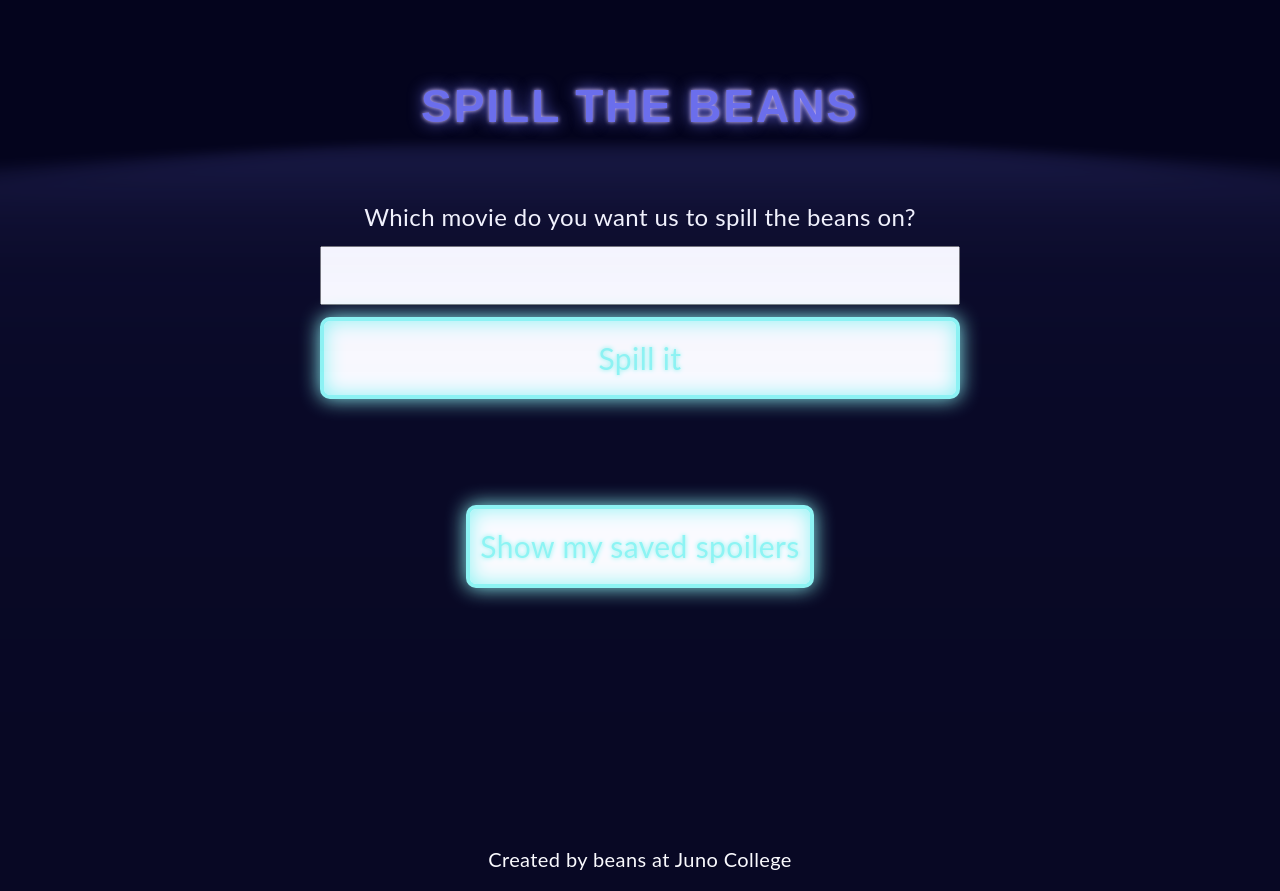
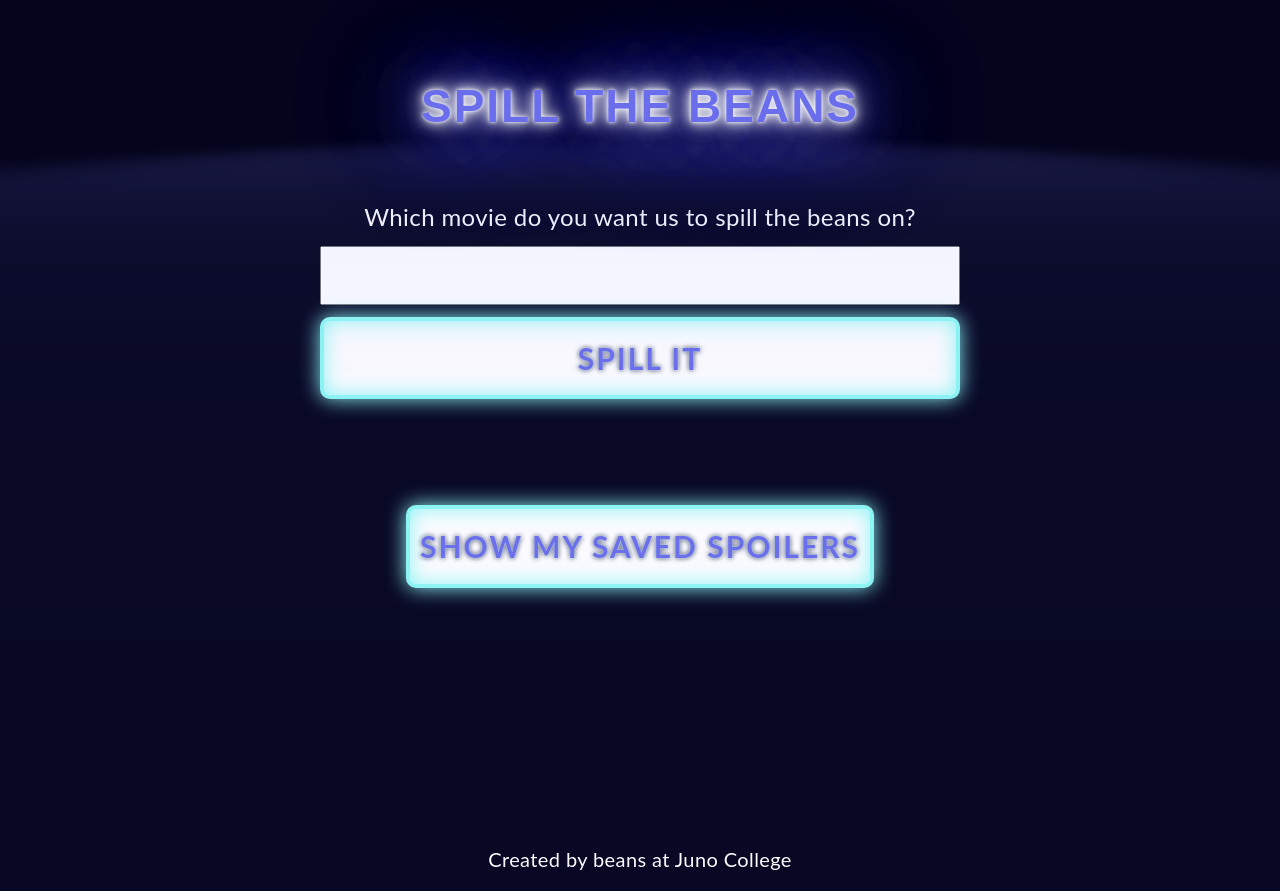
Before and after one commit to spill-the-beans/spill-the-beans, a React (Create React App) app: page / in a window 1280 px wide. Built offline with nearby package versions, Linux system fonts and the light colour scheme.

Commit message:
added flicker on h1

```diff
--- a/src/App.css
+++ b/src/App.css
@@ -27,9 +27,9 @@ h1 {
   text-transform: uppercase;
   letter-spacing: 0.1rem;
   margin: 4rem 0 3rem;
-  text-shadow: 0 0 0.2rem rgb(214, 193, 255), 0 0 0.8rem #6b6eec;
+  text-shadow: 0 0 0.7rem rgb(162, 118, 250), 0 0 0.8rem #6b6eec;
   position: relative;
-  transition: flicker 1.5s infinite alternate;
+  animation: flicker 1.5s alternate infinite;
 }
 
 h1::before {
@@ -46,14 +46,14 @@ h1::before {
   transition: opacity 0.1s linear;
 }
 
-/* @keyframes flicker {
+@keyframes flicker {
 
-  0%, 18%, 22%, 25%, 53%, 57%, 100% {
+  0%, 22%, 36%, 38%, 53%, 57%, 63%, 79%, 100% {
       text-shadow:
       0 0 4px #fff,
       0 0 11px #fff,
       0 0 19px #fff,
-      0 0 40px #6b6eec
+      0 0 40px #9d9eff,
       0 0 80px #6b6eec,
       0 0 90px #6b6eec,
       0 0 100px #6b6eec,
@@ -64,7 +64,7 @@ h1::before {
   20%, 24%, 55% {
       text-shadow: none;
   }
-} */
+}
 
 h2 {
   font-size: 1.4rem;
@@ -106,6 +106,9 @@ input {
 
 button {
   font-family: 'Lato', sans-serif;
+  text-transform: uppercase;
+  font-weight: 700;
+  letter-spacing: 0.1rem;
   font-size: 1.5rem;
   padding: 0.5rem;
   border: 3px solid #141640;
@@ -115,13 +118,13 @@ button {
 }
 
 .neonButton {
-  color: #8ef9f4;
+  color: #6b6eec;
   margin-bottom: 5rem;
   display: inline-block;
   border: solid 4px #8ef9f4;
   padding: 1rem 0.5rem;
   border-radius: 10px;
-  text-shadow: 0 0 0.125rem rgb(217, 252, 244), 0 0 0.25rem #85f8f2;
+  text-shadow: 0 0 0.125rem rgb(217, 252, 244), 0 0 0.25rem #141640;
   box-shadow: inset 0 0 1rem 0 #8ef9f4,
   0 0 1rem 0 #8ef9f4;
   position: relative;
```
